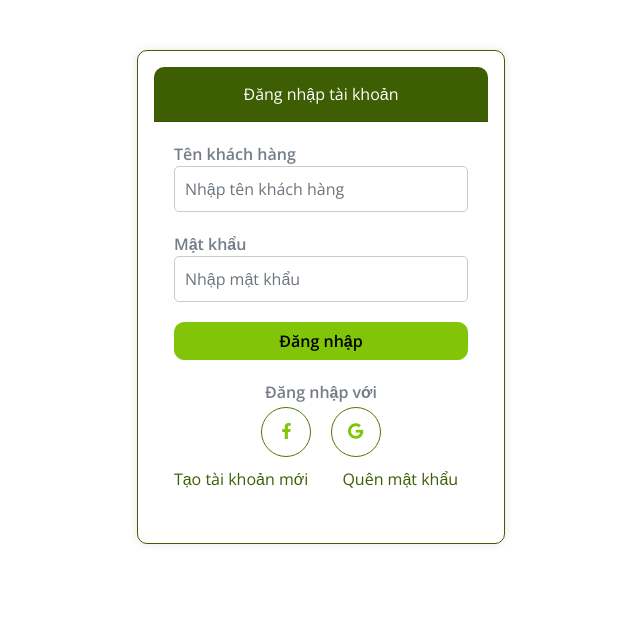
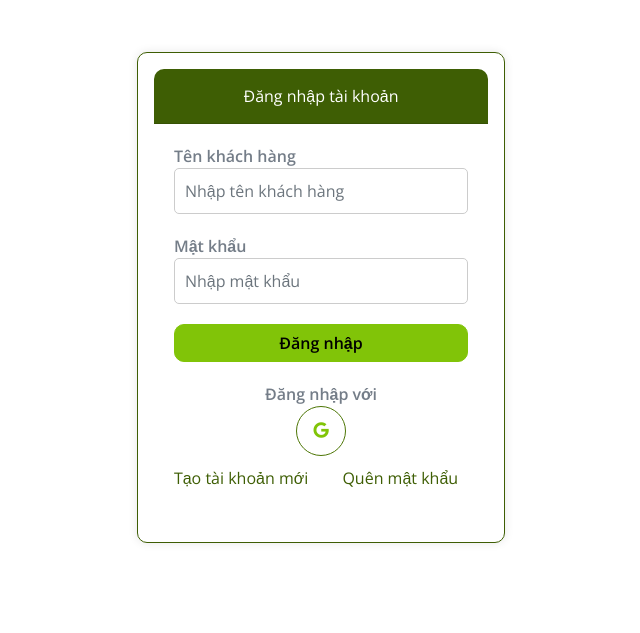
Before and after one commit to MaiTrangg/ThucTapWeb, a Java web app: page /login in a window 1280 px wide. Shown: the part 153-786 px from the top of the page, without its empty margins (319-959 px from the left). Run offline with Tomcat 11, a stand-in JSP engine, Linux system fonts and the light colour scheme; data that the repository does not hold is empty; some libraries are stand-ins or nearby versions.

```diff
--- a/src/main/webapp/WEB-INF/login.jsp
+++ b/src/main/webapp/WEB-INF/login.jsp
@@ -42,7 +42,7 @@
                     <div class="text-center">
                         <button type="submit" class="btn btn-primary" >Đăng nhập</button>
                         <label class="login-loginwith">Đăng nhập với</label><br>
-                        <a href="" class="login-facebook"><i class="fab fa-facebook-f"></i></a>
+
                         <a href="https://accounts.google.com/o/oauth2/auth?scope=email%20profile%20openid
 &redirect_uri=http%3A%2F%2Flocalhost%3A8080%2FLoginGoogleHandler
 &response_type=code
```
